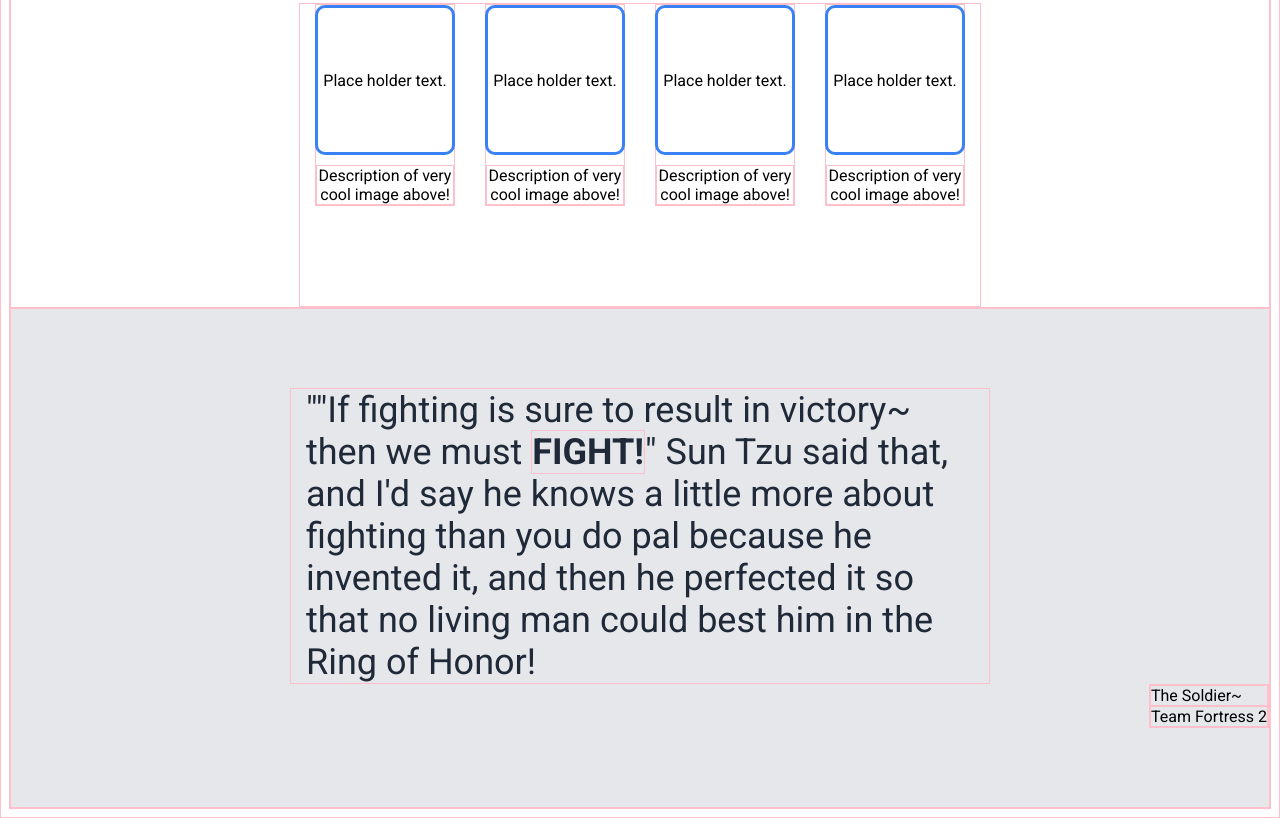
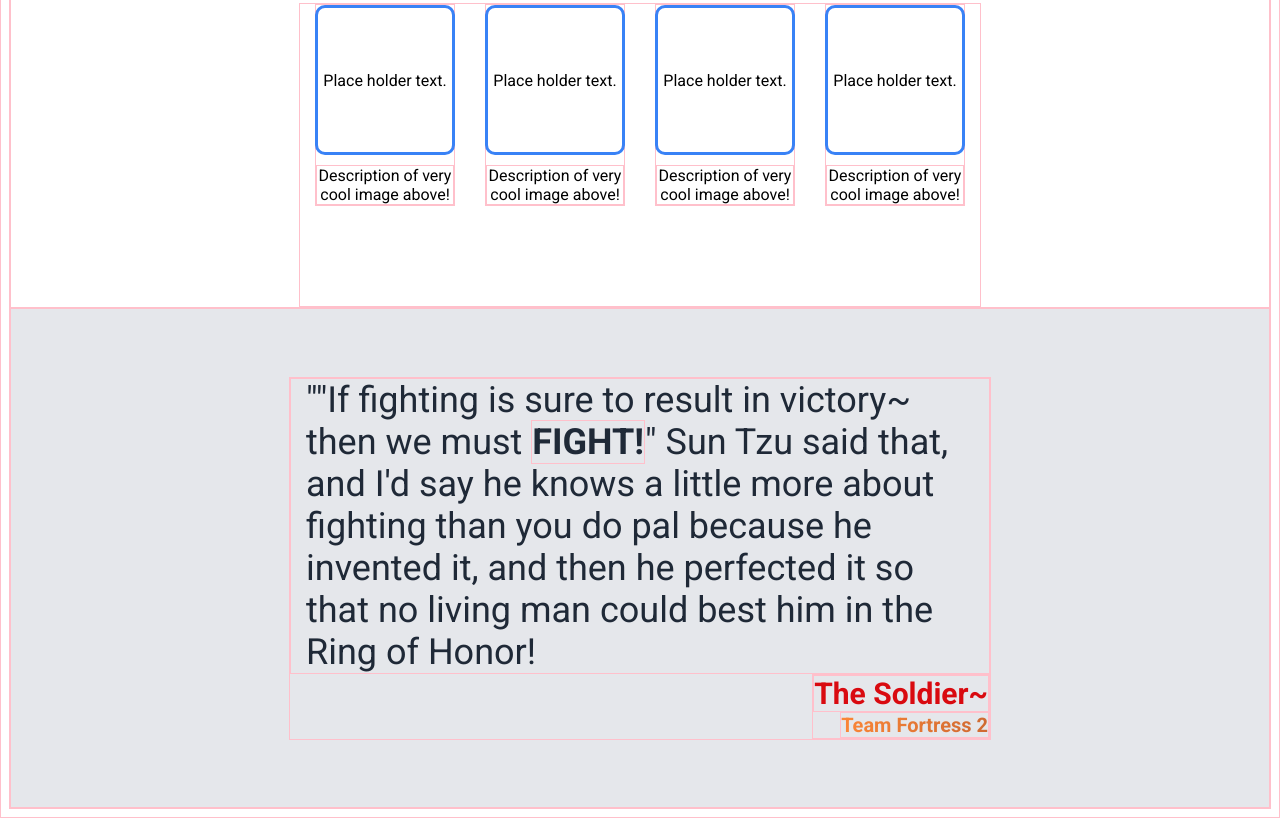
Before and after one commit to Godlox-Tyler/odin-landing-page, a plain HTML site: page index.html in a window 1280 px wide. Shown: the part 583-1401 px from the top of the page. Drawn offline with Linux system fonts and the light colour scheme.

Commit message:
Add addition div within quote-container for flex layout

```diff
--- a/index.html
+++ b/index.html
@@ -53,12 +53,14 @@
           </div> <!--End of image container-->
       </div><!--End of middle container-->
       <div class="quote-container">
-        <div class="quote">""If fighting is sure to result in victory~ then we must
-          <strong>FIGHT!</strong>" Sun Tzu said that, and I'd say he knows a little more about
-          fighting than you do pal because he invented it, and then he perfected it so that
-          no living man could best him in the Ring of Honor!</div> <!--End of Quote-->
+        <div class="quote-credit">
+          <div class="quote">""If fighting is sure to result in victory~ then we must
+            <strong>FIGHT!</strong>" Sun Tzu said that, and I'd say he knows a little more about
+            fighting than you do pal because he invented it, and then he perfected it so that
+            no living man could best him in the Ring of Honor!</div> <!--End of Quote-->
 
-          <div class="credit"><p>The Soldier~</p><p>Team Fortress 2</p></div>
+            <div class="credit"><p class="person">The Soldier~</p><p class="small">Team Fortress 2</p></div>
+        </div> <!--End of quote-credit container-->
       </div> <!--End of quote-container-->
     </body>
 </html>
```
